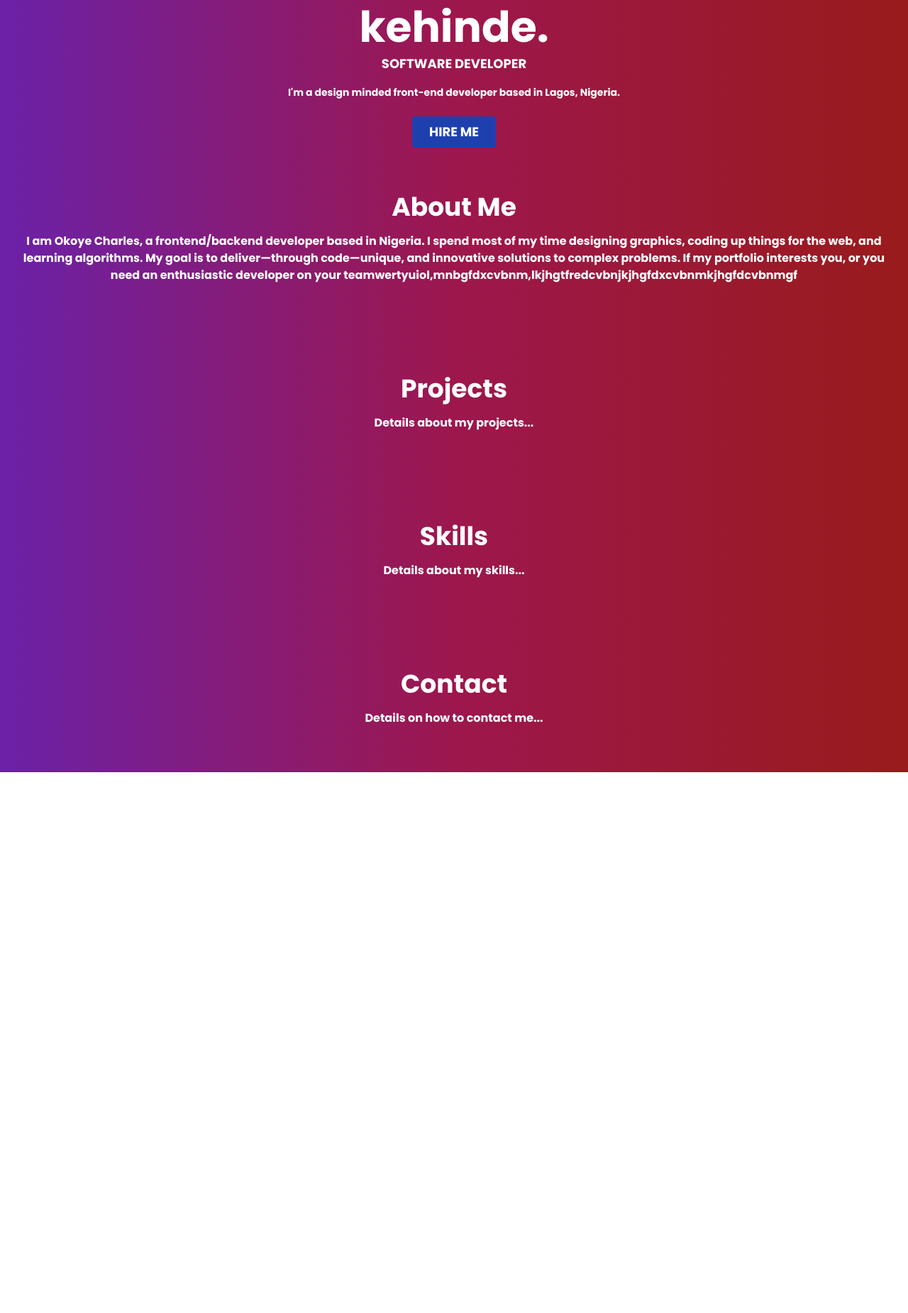
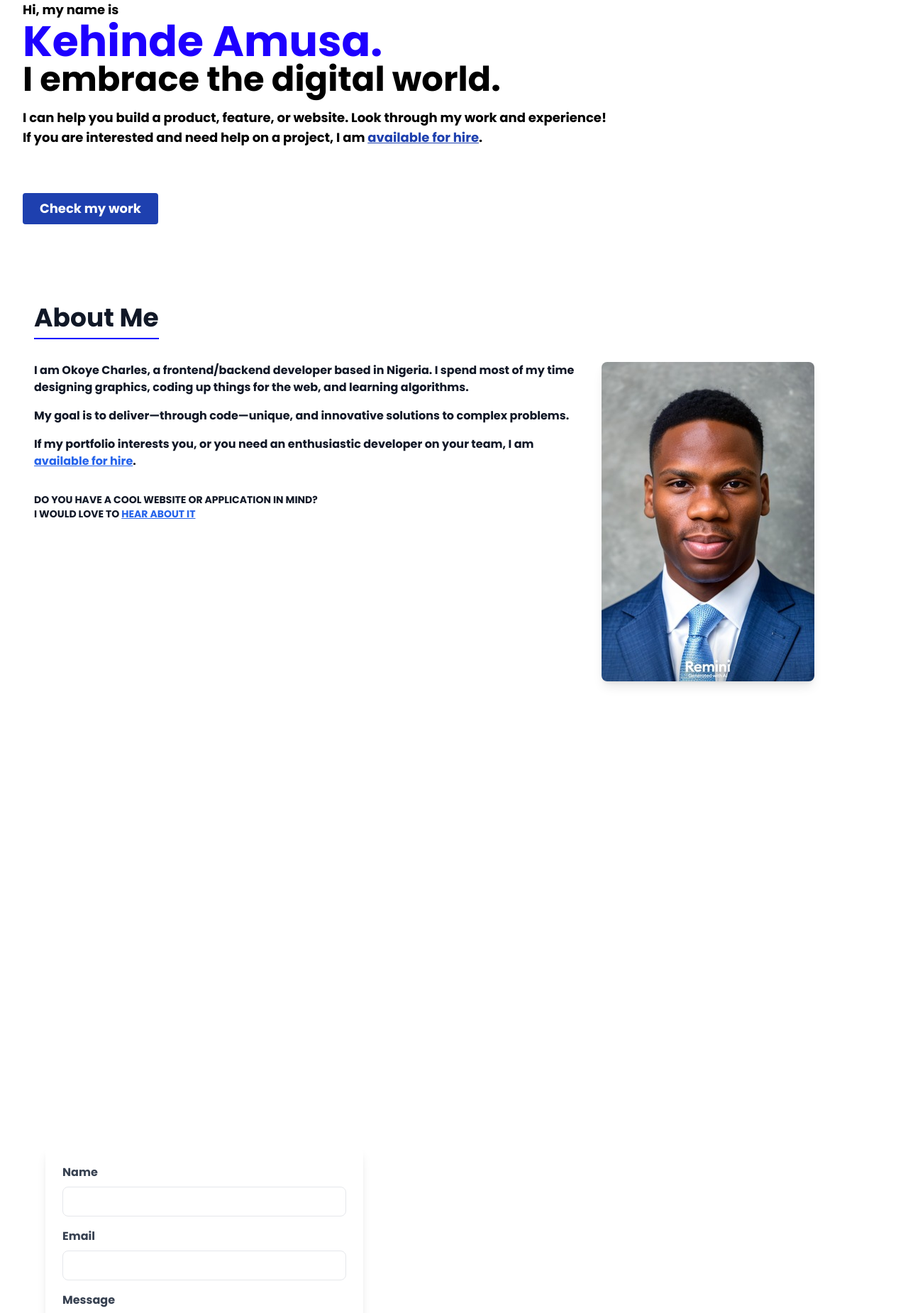
Before and after one commit to kehinde-am/kenny-portfolio, a Vue app: page / in a window 1280 px wide. Shown: the part 104-1954 px from the top of the page at 71% size. Before the commit the page ends 1192 px from the top, so only its background shows below. Built offline with nearby package versions, Linux system fonts and the light colour scheme.

Commit message:
updates made

```diff
--- a/src/App.vue
+++ b/src/App.vue
@@ -1,6 +1,6 @@
-
+<!-- src/App.vue -->
 <template>
-  <div id="app" class="min-h-screen flex flex-col bg-gradient-to-r from-purple-800 via-pink-800 to-red-800">
+  <div id="app" class="min-h-screen flex flex-col bg-white text-blue-900">
     <nav class="bg-black text-white py-3 fixed w-full z-20">
       <div class="container mx-auto flex justify-between items-center px-4">
         <div class="text-2xl font-bold">Ke.</div>
--- a/src/components/About.vue
+++ b/src/components/About.vue
@@ -1,12 +1,29 @@
 <!-- src/components/About.vue -->
 <template>
-  <section id="about" class="py-20">
-    <h2 class="text-4xl font-bold text-center text-white">About Me</h2>
-    <p class="text-center text-white mt-4">I am Okoye Charles, a frontend/backend developer based in Nigeria. I spend most of my time designing graphics, coding up things for the web, and learning algorithms.
-
-My goal is to deliver—through code—unique, and innovative solutions to complex problems.
-
-If my portfolio interests you, or you need an enthusiastic developer on your teamwertyuiol,mnbgfdxcvbnm,lkjhgtfredcvbnjkjhgfdxcvbnmkjhgfdcvbnmgf</p>
+  <section id="about" class="py-20 bg-white text-gray-900">
+    <div class="container mx-auto px-4">
+      <h2 class="text-4xl font-bold text-center mb-8">About Me</h2>
+      <div class="flex flex-col md:flex-row items-center md:items-start">
+        <div class="md:w-2/3">
+          <p class="mb-4">
+            I am Okoye Charles, a frontend/backend developer based in Nigeria. I spend most of my time designing graphics, coding up things for the web, and learning algorithms.
+          </p>
+          <p class="mb-4">
+            My goal is to deliver—through code—unique, and innovative solutions to complex problems.
+          </p>
+          <p class="mb-4">
+            If my portfolio interests you, or you need an enthusiastic developer on your team, I am <a href="#" class="text-blue-600 underline">available for hire</a>.
+          </p>
+          <p class="text-sm mt-8">
+            DO YOU HAVE A COOL WEBSITE OR APPLICATION IN MIND?<br>
+            I WOULD LOVE TO <a href="#" class="text-blue-600 underline">HEAR ABOUT IT</a>
+          </p>
+        </div>
+        <div class="md:w-1/3 mt-8 md:mt-0 md:ml-8">
+          <img src="../assets/munchi.JPG" alt="Profile Picture" class="rounded-lg shadow-lg">
+        </div>
+      </div>
+    </div>
   </section>
 </template>
 
@@ -20,4 +37,10 @@
 section {
   padding: 4rem 0;
 }
+h2 {
+  border-bottom: 2px solid #00f;
+  display: inline-block;
+  margin-bottom: 2rem;
+  padding-bottom: 0.5rem;
+}
 </style>
--- a/src/components/Contact.vue
+++ b/src/components/Contact.vue
@@ -2,18 +2,60 @@
 <template>
   <section id="contact" class="py-20">
     <h2 class="text-4xl font-bold text-center text-white">Contact</h2>
-    <p class="text-center text-white mt-4">Details on how to contact me...</p>
+    <p class="text-center text-white mt-4">I'd love to hear from you! Fill out the form below to get in touch.</p>
+    <div class="max-w-md mx-auto mt-8 bg-white p-6 rounded-lg shadow-lg">
+      <form @submit.prevent="submitForm">
+        <div class="mb-4">
+          <label for="name" class="block text-gray-700 font-bold mb-2">Name</label>
+          <input type="text" id="name" v-model="form.name" class="w-full px-3 py-2 border rounded-lg text-gray-900" required />
+        </div>
+        <div class="mb-4">
+          <label for="email" class="block text-gray-700 font-bold mb-2">Email</label>
+          <input type="email" id="email" v-model="form.email" class="w-full px-3 py-2 border rounded-lg text-gray-900" required />
+        </div>
+        <div class="mb-4">
+          <label for="message" class="block text-gray-700 font-bold mb-2">Message</label>
+          <textarea id="message" v-model="form.message" class="w-full px-3 py-2 border rounded-lg text-gray-900" rows="5" required></textarea>
+        </div>
+        <button type="submit" class="bg-purple-800 text-white px-4 py-2 rounded-lg font-bold">Send Message</button>
+      </form>
+    </div>
   </section>
 </template>
 
 <script lang="ts">
-export default {
+import { defineComponent, ref } from 'vue';
+
+export default defineComponent({
   name: 'Contact',
-};
+  setup() {
+    const form = ref({
+      name: '',
+      email: '',
+      message: ''
+    });
+
+    const submitForm = () => {
+      alert(`Message Sent! \nName: ${form.value.name} \nEmail: ${form.value.email} \nMessage: ${form.value.message}`);
+      // Here you can add your form submission logic (e.g., send the form data to a server)
+    };
+
+    return {
+      form,
+      submitForm
+    };
+  }
+});
 </script>
 
 <style scoped>
 section {
   padding: 4rem 0;
 }
+
+input,
+textarea {
+  color: #333;
+  background-color: white;
+}
 </style>
--- a/src/views/Home.vue
+++ b/src/views/Home.vue
@@ -1,15 +1,18 @@
 
 <template>
-  <div class="home flex flex-col items-center justify-center min-h-screen text-white text-center px-4">
-    <h1 class="text-4xl mb-2">HI THERE 👋, I'M</h1>
-    <h2 class="text-6xl mb-2 font-bold">kehinde.</h2>
-    <p class="text-lg mb-4 font-bold">SOFTWARE DEVELOPER</p>
-    <p class="text-sm mb-6">I'm a design minded front-end developer based in Lagos, Nigeria.</p>
-    <button
-      class="bg-blue-800 text-white px-6 py-2 text-lg font-semibold rounded"
-      v-motion :initial="{ scale: 1 }" :hover="{ scale: 1.1 }"
-    >
-      HIRE ME
+  <div class="home flex flex-col items-start justify-center min-h-screen text-blue-800 px-8 bg-blue mt-10">
+    <section class="intro mb-16">
+      <p class="text-lg">Hi, my name is</p>
+      <h1 class="text-6xl font-bold text-blue-700">Kehinde Amusa.</h1>
+      <h3 class="text-5xl font-bold text-gray-800">I embrace the digital world.</h3>
+      <p class="text-lg mt-4 text-blue-700">
+        I can help you build a product, feature, or website. Look through my work and experience!
+        <p>If you are interested and need help on a project,
+         I am <a href="#" class="text-blue-800 underline">available for hire</a>.</p>
+      </p>
+    </section>
+    <button class="bg-blue-800 text-white px-6 py-2 text-lg font-semibold rounded mb-12">
+      Check my work
     </button>
 
     <About />
@@ -38,6 +41,18 @@
 
 <style scoped>
 .home {
-  text-align: center;
+  text-align: left;
+}
+
+.intro h1 {
+  color: #1e00ff; /* Custom blue color */
+}
+
+.intro h3 {
+  color: #000000; /* Custom gray color */
+}
+
+.intro p {
+  color: #000000; /* Custom gray color */
 }
 </style>
--- a/tailwind.config.js
+++ b/tailwind.config.js
@@ -1,12 +1,22 @@
 // tailwind.config.js
-/** @type {import('tailwindcss').Config} */
 module.exports = {
-  content: [
-    './index.html',
-    './src/**/*.{vue,js,ts,jsx,tsx}',
-  ],
+  content: ['./index.html', './src/**/*.{vue,js,ts,jsx,tsx}'],
+  media: false,
   theme: {
+    extend: {
+      colors: {
+        blue: {
+          700: '#1D4ED8', // Custom blue color
+        },
+        gray: {
+          800: '#1F2937', // Custom gray color
+          700: '#374151', // Another custom gray color
+        },
+      },
+    },
+  },
+  variants: {
     extend: {},
   },
   plugins: [],
-}
+};
```
Also changed, not shown: src/assets/munchi.jpg (added).
